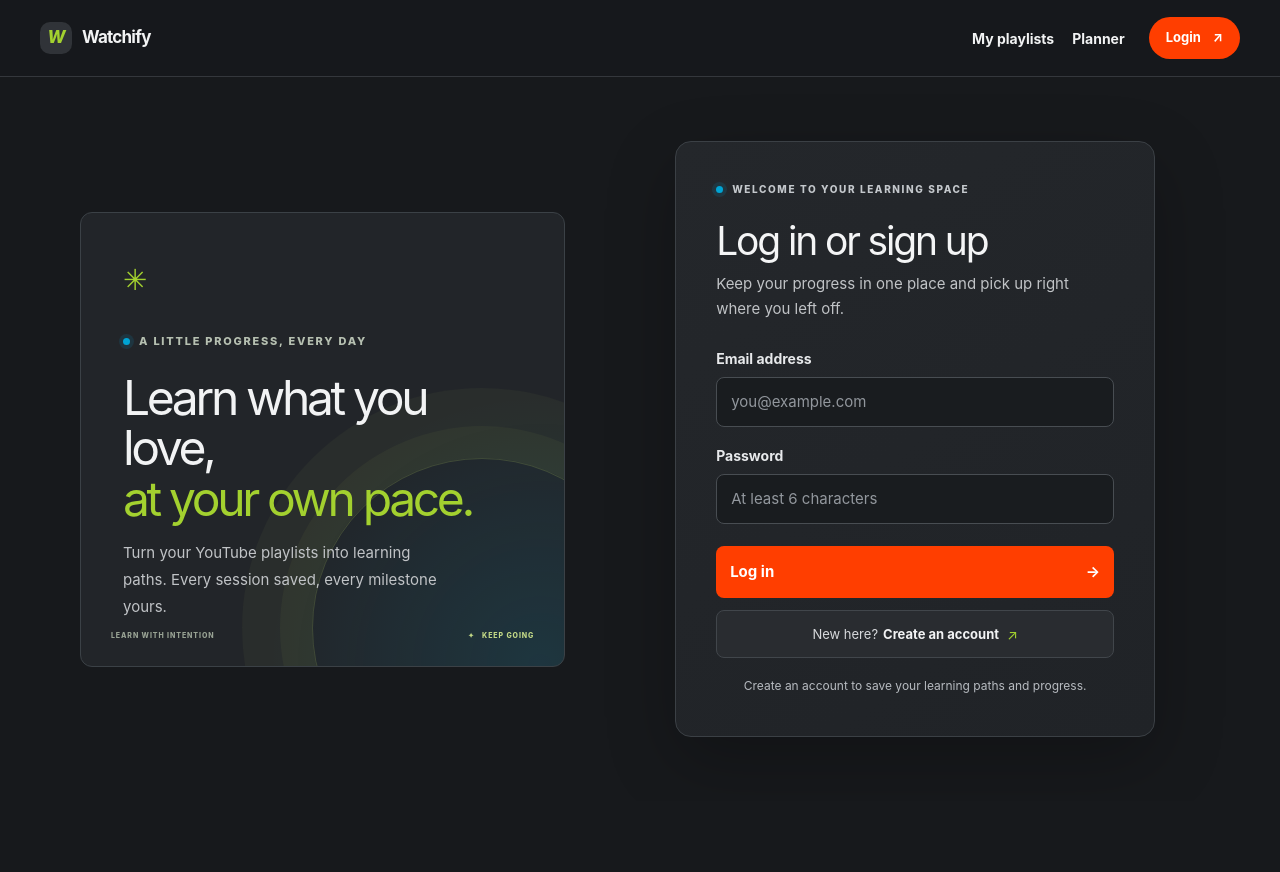
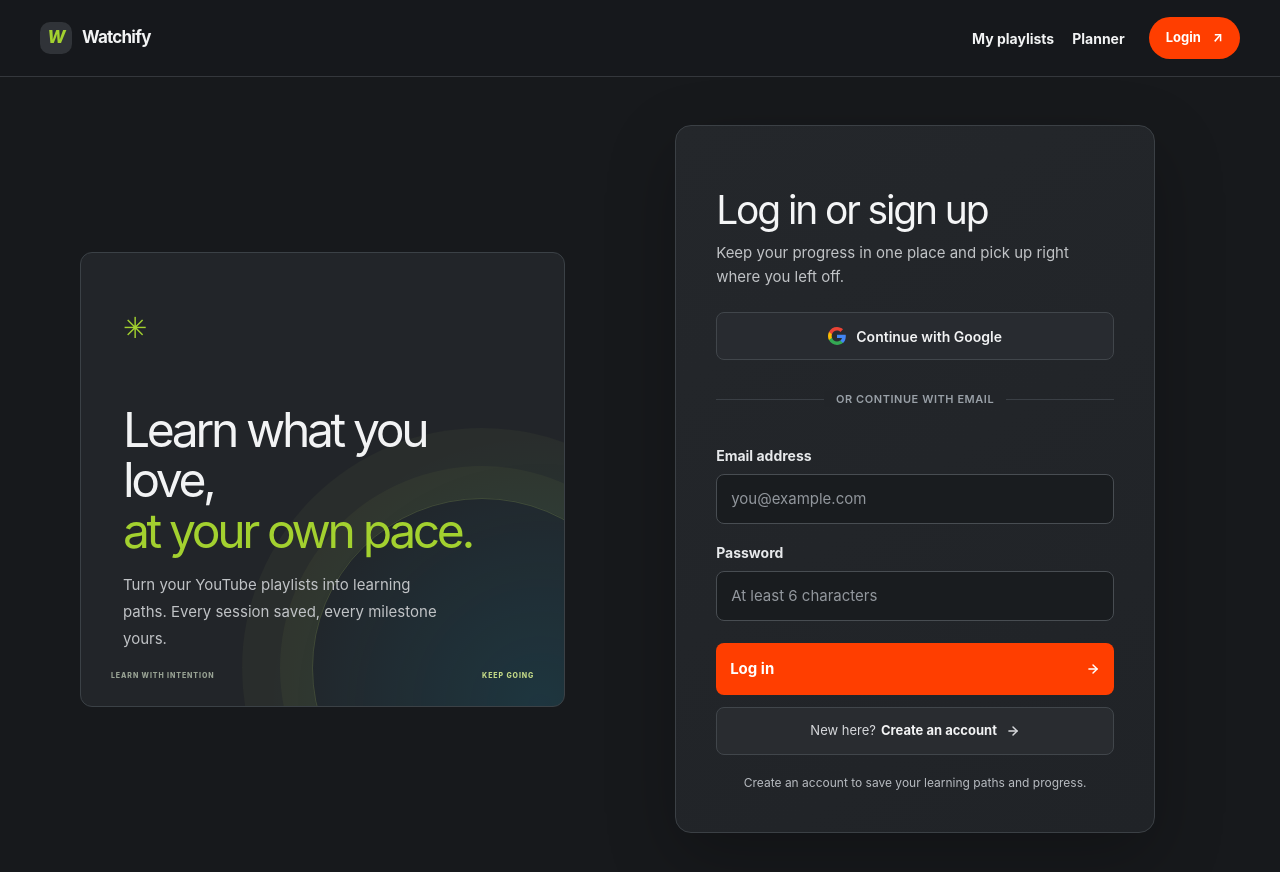
Before and after one commit to fazalmd755/yt-learning-paths, a Next.js app: page /login in a window 1280 px wide. Shown: the top 872 px of the page. Before the commit the page ends 801 px from the top, so only its background shows below. Built offline with nearby package versions, Linux system fonts and the light colour scheme; no server answers.

Commit message:
Add Google sign-in and sign-up with OAuth callback and authentic Google UI

```diff
--- a/app/auth/callback/route.ts
+++ b/app/auth/callback/route.ts
@@ -2,10 +2,18 @@ import { NextResponse } from "next/server";
 import { createClient } from "@/lib/supabase/server";
 
 export async function GET(request: Request) {
-  const { searchParams, origin } = new URL(request.url);
-  const code = searchParams.get("code");
-  const providerErrorCode = searchParams.get("error");
-  const providerError = searchParams.get("error_description") ?? providerErrorCode;
+  const requestUrl = new URL(request.url);
+  const forwardedHost = request.headers.get("x-forwarded-host");
+  const isLocalEnv = process.env.NODE_ENV === "development";
+  const origin = isLocalEnv
+    ? requestUrl.origin
+    : forwardedHost
+      ? `https://${forwardedHost}`
+      : requestUrl.origin;
+
+  const code = requestUrl.searchParams.get("code");
+  const providerErrorCode = requestUrl.searchParams.get("error");
+  const providerError = requestUrl.searchParams.get("error_description") ?? providerErrorCode;
 
   if (providerError) {
     const message = providerErrorCode === "access_denied"
--- a/app/globals.css
+++ b/app/globals.css
@@ -1352,7 +1352,44 @@ body { background: var(--background); color: var(--foreground); font-size: 17px;
 .auth-signup-link:hover, .auth-google:hover { border-color: #535960; background: #33373b; }
 .auth-divider { color: #aeb2b6; font-size: 11px; }
 .auth-divider::before { background: #41454a; }
-.auth-divider span { background: #222529; }
+.auth-divider span {
+  position: relative;
+  background: #222529;
+  padding: 0 12px;
+  color: #9aa1a8;
+  font-size: 11px;
+  letter-spacing: 0.05em;
+  text-transform: uppercase;
+  font-weight: 600;
+}
+.auth-google-form {
+  width: 100%;
+  margin-top: 22px;
+}
+.auth-google {
+  display: flex;
+  width: 100%;
+  min-height: 48px;
+  align-items: center;
+  justify-content: center;
+  gap: 10px;
+  border: 1px solid #41464b;
+  border-radius: 8px;
+  background: #282b30;
+  color: #f2f3f4;
+  font-size: 14px;
+  font-weight: 600;
+  cursor: pointer;
+  transition: all 0.15s ease;
+}
+.auth-google:hover:not(:disabled) {
+  border-color: #5d636b;
+  background: #31353b;
+}
+.auth-google:disabled {
+  opacity: 0.65;
+  cursor: not-allowed;
+}
 .auth-footnote, .resend-confirmation-form label { color: #b0b3b8; font-size: 12px; }
 .auth-footnote a { color: var(--secondary); }
 .auth-message { font-size: 13px; }
@@ -1485,9 +1522,60 @@ body { background: var(--background); color: var(--foreground); font-size: 17px;
   border-color: #555b61;
   background: #303439;
 }
-.auth-divider { height: 48px; color: #aeb3b7; font-size: 11px; }
-.auth-divider::before { background: #41464b; }
-.auth-divider span { background: #222529; }
+.auth-divider {
+  position: relative;
+  display: flex;
+  align-items: center;
+  justify-content: center;
+  margin: 20px 0 16px;
+  text-align: center;
+}
+.auth-divider::before {
+  position: absolute;
+  left: 0;
+  right: 0;
+  height: 1px;
+  background: #3a3f45;
+  content: "";
+}
+.auth-divider span {
+  position: relative;
+  background: #222529;
+  padding: 0 12px;
+  color: #9aa1a8;
+  font-size: 11px;
+  letter-spacing: 0.05em;
+  text-transform: uppercase;
+  font-weight: 600;
+}
+.auth-google-form {
+  width: 100%;
+  margin-top: 22px;
+}
+.auth-google {
+  display: flex;
+  width: 100%;
+  min-height: 48px;
+  align-items: center;
+  justify-content: center;
+  gap: 10px;
+  border: 1px solid #41464b;
+  border-radius: 8px;
+  background: #282b30;
+  color: #f2f3f4;
+  font-size: 14px;
+  font-weight: 600;
+  cursor: pointer;
+  transition: all 0.15s ease;
+}
+.auth-google:hover:not(:disabled) {
+  border-color: #5d636b;
+  background: #31353b;
+}
+.auth-google:disabled {
+  opacity: 0.65;
+  cursor: not-allowed;
+}
 .auth-footnote { margin-top: 18px; color: #b7bbc0; font-size: 12px; line-height: 1.6; }
 .auth-footnote a { color: var(--secondary); }
 .auth-message { padding: 12px 14px; font-size: 13px; }
--- a/app/login/actions.ts
+++ b/app/login/actions.ts
@@ -10,11 +10,41 @@ function fail(message: string, path = "/login"): never {
 
 async function siteOrigin(): Promise<string> {
   const h = await headers();
+  const host = h.get("x-forwarded-host") ?? h.get("host");
+  const proto = h.get("x-forwarded-proto") ?? "https";
+  if (host && !host.includes("localhost")) {
+    return `${proto}://${host}`;
+  }
   return (
     h.get("origin") ??
     process.env.NEXT_PUBLIC_SITE_URL ??
     "http://localhost:3000"
   );
+}
+
+export async function signInWithGoogle() {
+  const supabase = await createClient();
+  const origin = await siteOrigin();
+  const { data, error } = await supabase.auth.signInWithOAuth({
+    provider: "google",
+    options: {
+      redirectTo: `${origin}/auth/callback`,
+      queryParams: {
+        access_type: "offline",
+        prompt: "consent",
+      },
+    },
+  });
+
+  if (error) {
+    fail(error.message);
+  }
+
+  if (data?.url) {
+    redirect(data.url);
+  }
+
+  fail("Could not start Google sign-in. Please try again.");
 }
 
 export async function login(formData: FormData) {
--- a/app/login/page.tsx
+++ b/app/login/page.tsx
@@ -1,5 +1,7 @@
 import Link from "next/link";
-import { login } from "./actions";
+import GoogleAuthButton from "@/components/GoogleAuthButton";
+import { ArrowRightIcon } from "@/components/Icons";
+import { login, signInWithGoogle } from "./actions";
 
 export default async function LoginPage({
   searchParams,
@@ -11,26 +13,37 @@ export default async function LoginPage({
     <main className="auth-page">
       <section className="auth-aside">
         <span className="auth-aside-mark">✳</span>
-        <div className="eyebrow"><span className="eyebrow-dot" /> A LITTLE PROGRESS, EVERY DAY</div>
         <h1>Learn what you love,<br /><span>at your own pace.</span></h1>
         <p>Turn your YouTube playlists into learning paths. Every session saved, every milestone yours.</p>
-        <div className="auth-aside-foot"><span>LEARN WITH INTENTION</span><span>✦ &nbsp; KEEP GOING</span></div>
+        <div className="auth-aside-foot"><span>LEARN WITH INTENTION</span><span>KEEP GOING</span></div>
       </section>
       <section className="auth-form-side">
         <div className="auth-card">
-          <div className="eyebrow"><span className="eyebrow-dot" /> WELCOME TO YOUR LEARNING SPACE</div>
           <h2>Log in or sign up</h2>
           <p className="auth-intro">Keep your progress in one place and pick up right where you left off.</p>
 
           {error && <p role="alert" className="auth-message auth-error">{error}</p>}
           {message && <p role="status" className="auth-message auth-success">{message}</p>}
+
+          <form action={signInWithGoogle} className="auth-google-form">
+            <GoogleAuthButton label="Continue with Google" />
+          </form>
+
+          <div className="auth-divider" aria-hidden="true">
+            <span>or continue with email</span>
+          </div>
+
           <form className="auth-form">
             <label>Email address<input name="email" type="email" required placeholder="you@example.com" autoComplete="email" /></label>
             <label>Password<input name="password" type="password" required minLength={6} placeholder="At least 6 characters" autoComplete="current-password" /></label>
-            <button type="submit" formAction={login} className="auth-submit">Log in <span aria-hidden="true">→</span></button>
+            <button type="submit" formAction={login} className="auth-submit">
+              Log in <ArrowRightIcon size={14} className="inline-block ml-1" />
+            </button>
           </form>
 
-          <Link href="/signup" className="auth-signup-link">New here? <strong>Create an account</strong> <span aria-hidden="true">↗</span></Link>
+          <Link href="/signup" className="auth-signup-link">
+            New here? <strong>Create an account</strong> <ArrowRightIcon size={14} className="inline-block ml-1" />
+          </Link>
           <p className="auth-footnote">Create an account to save your learning paths and progress.</p>
         </div>
       </section>
--- a/app/signup/page.tsx
+++ b/app/signup/page.tsx
@@ -1,7 +1,9 @@
 import Link from "next/link";
 import { redirect } from "next/navigation";
 import { createClient } from "@/lib/supabase/server";
-import { resendSignupConfirmation, signup } from "../login/actions";
+import GoogleAuthButton from "@/components/GoogleAuthButton";
+import { ArrowRightIcon } from "@/components/Icons";
+import { resendSignupConfirmation, signInWithGoogle, signup } from "../login/actions";
 
 export default async function SignupPage({
   searchParams,
@@ -22,19 +24,27 @@ export default async function SignupPage({
     <main className="auth-page">
       <section className="auth-aside">
         <span className="auth-aside-mark">✳</span>
-        <div className="eyebrow"><span className="eyebrow-dot" /> A LITTLE PROGRESS, EVERY DAY</div>
+
         <h1>Make time for<br /><span>what you want to learn.</span></h1>
         <p>Save your learning paths, pick up where you left off, and build a habit that lasts.</p>
         <div className="auth-aside-foot"><span>LEARN WITH INTENTION</span><span>✦ &nbsp; KEEP GOING</span></div>
       </section>
       <section className="auth-form-side">
         <div className="auth-card">
-          <div className="eyebrow"><span className="eyebrow-dot" /> YOUR NEXT CHAPTER STARTS HERE</div>
+
           <h2>Create your account</h2>
           <p className="auth-intro">One account keeps all your courses and learning progress together.</p>
 
           {error && <p role="alert" className="auth-message auth-error">{error}</p>}
           {message && <p role="status" className="auth-message auth-success">{message}</p>}
+
+          <form action={signInWithGoogle} className="auth-google-form">
+            <GoogleAuthButton label="Sign up with Google" />
+          </form>
+
+          <div className="auth-divider" aria-hidden="true">
+            <span>or sign up with email</span>
+          </div>
           {showResendConfirmation && (
             <form action={resendSignupConfirmation} className="resend-confirmation-form">
               <label htmlFor="resend-email">Didn’t receive the email? Send it again.</label>
@@ -48,7 +58,7 @@ export default async function SignupPage({
           <form action={signup} className="auth-form">
             <label htmlFor="signup-email">Email address<input id="signup-email" name="email" type="email" required placeholder="you@example.com" autoComplete="email" /></label>
             <label htmlFor="signup-password">Password<input id="signup-password" name="password" type="password" required minLength={6} placeholder="At least 6 characters" autoComplete="new-password" /></label>
-            <button type="submit" className="auth-submit">Create account <span aria-hidden="true">→</span></button>
+            <button type="submit" className="auth-submit">Create account <ArrowRightIcon size={14} className="inline-block ml-1" /></button>
           </form>
 
           <p className="auth-footnote">Already have an account? <Link href="/login">Log in</Link></p>
--- /dev/null
+++ b/components/GoogleAuthButton.tsx
@@ -0,0 +1,28 @@
+"use client";
+
+import { useFormStatus } from "react-dom";
+import { GoogleIcon } from "./Icons";
+
+type Props = {
+  label?: string;
+  className?: string;
+};
+
+export default function GoogleAuthButton({
+  label = "Continue with Google",
+  className = "",
+}: Props) {
+  const { pending } = useFormStatus();
+
+  return (
+    <button
+      type="submit"
+      disabled={pending}
+      className={`auth-google ${className}`}
+      aria-label={label}
+    >
+      <GoogleIcon size={18} />
+      <span>{pending ? "Connecting to Google..." : label}</span>
+    </button>
+  );
+}
--- a/components/Icons.tsx
+++ b/components/Icons.tsx
@@ -246,3 +246,32 @@ export function SparklesIcon({ className = "", size = 18 }: IconProps) {
     </svg>
   );
 }
+
+export function GoogleIcon({ className = "", size = 18 }: IconProps) {
+  return (
+    <svg
+      width={size}
+      height={size}
+      viewBox="0 0 24 24"
+      className={className}
+      aria-hidden="true"
+    >
+      <path
+        fill="#4285F4"
+        d="M23.745 12.27c0-.7-.06-1.4-.19-2.07H12v4.51h6.6c-.29 1.52-1.14 2.82-2.4 3.68v3.05h3.88c2.27-2.09 3.66-5.17 3.66-9.17z"
+      />
+      <path
+        fill="#34A853"
+        d="M12 24c3.24 0 5.95-1.08 7.93-2.91l-3.88-3.05c-1.08.72-2.45 1.16-4.05 1.16-3.12 0-5.77-2.1-6.72-4.93H1.25v3.15C3.26 21.36 7.33 24 12 24z"
+      />
+      <path
+        fill="#FBBC05"
+        d="M5.28 14.27c-.25-.72-.38-1.49-.38-2.27s.13-1.55.38-2.27V6.58H1.25C.45 8.18 0 9.99 0 12s.45 3.82 1.25 5.42l4.03-3.15z"
+      />
+      <path
+        fill="#EA4335"
+        d="M12 4.75c1.77 0 3.35.61 4.6 1.8l3.42-3.42C17.95 1.19 15.24 0 12 0 7.33 0 3.26 2.64 1.25 6.58l4.03 3.15c.95-2.83 3.6-4.98 6.72-4.98z"
+      />
+    </svg>
+  );
+}
```
